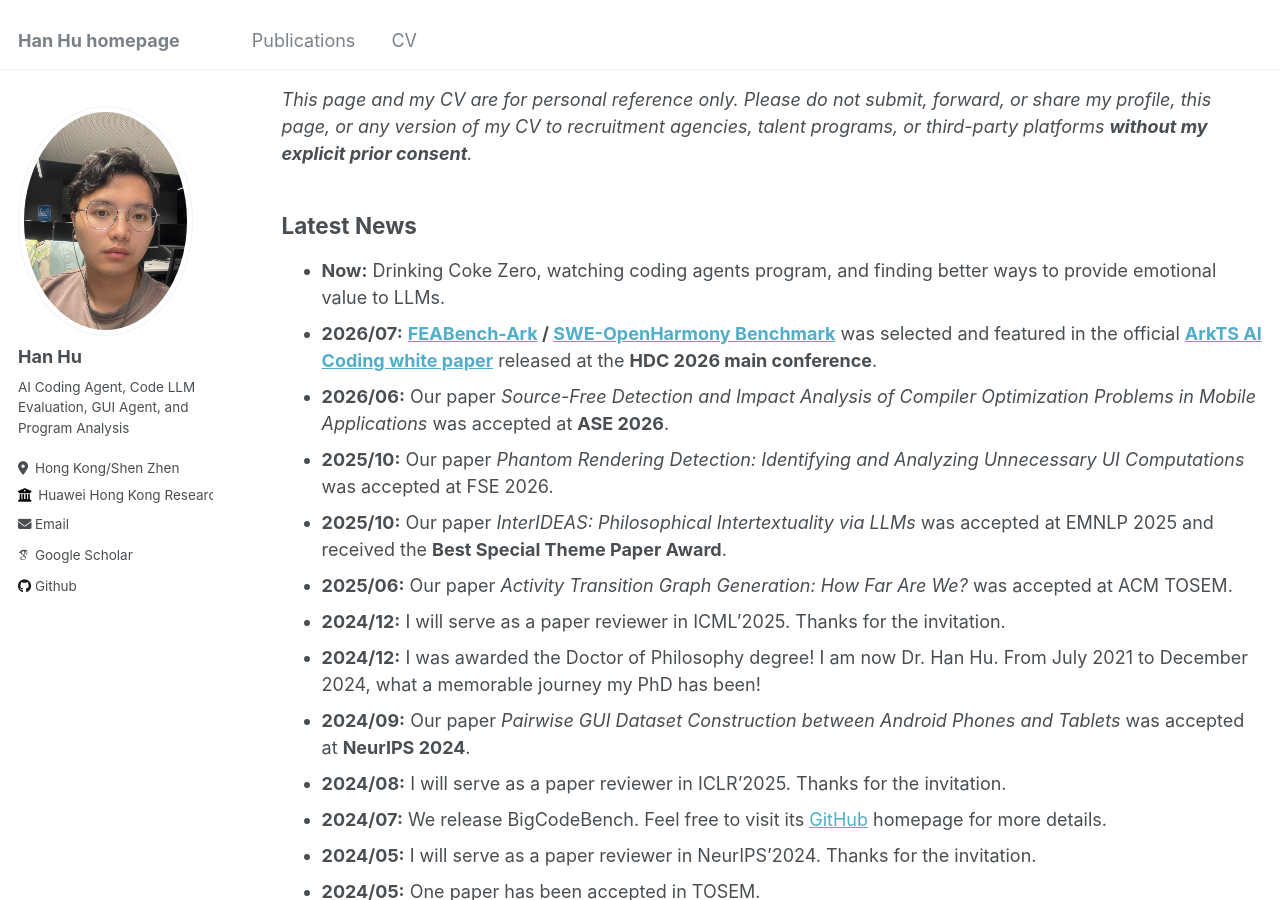
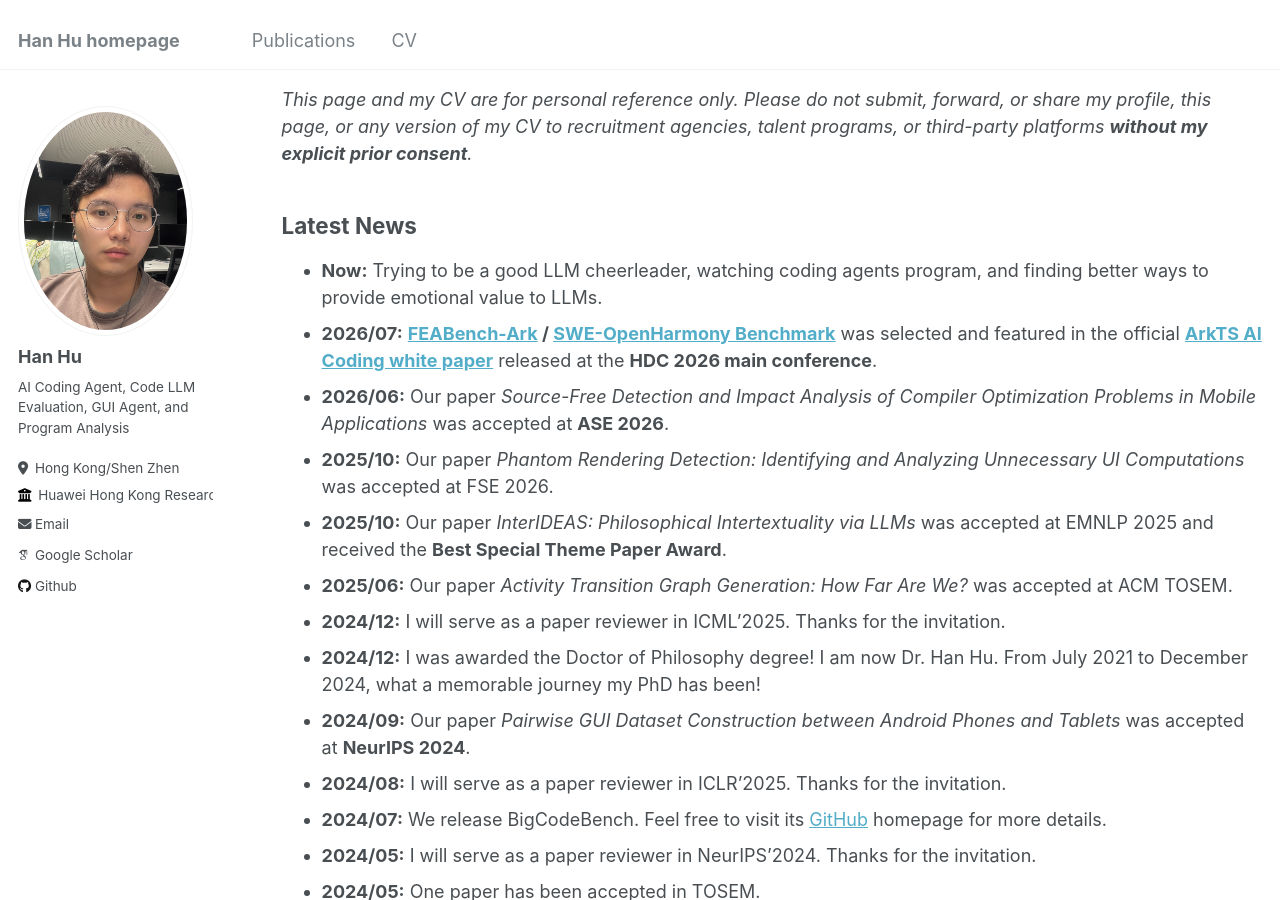
Before and after one commit to huhanGitHub/huhanGitHub.github.io, a Jekyll site: the page built from _pages/about.md, in a window 1280 px wide and 900 px high, scrolled down 1646 px. Built offline with Jekyll 4.4.1, drawn with Linux system fonts in a browser that asks for light colours; some web fonts are replaced.

Commit message:
Refine homepage now line

```diff
--- a/_pages/about.md
+++ b/_pages/about.md
@@ -50,7 +50,7 @@ If you are interested in collaborating on research projects or joining our team,
 
 ## Latest News
 
-- **Now:** Drinking Coke Zero, watching coding agents program, and finding better ways to provide emotional value to LLMs.
+- **Now:** Trying to be a good LLM cheerleader, watching coding agents program, and finding better ways to provide emotional value to LLMs.
 - **2026/07:** **[FEABench-Ark](https://developer.huawei.com/consumer/cn/doc/guidebook/aitech2026-4-2-0000002594762498) / [SWE-OpenHarmony Benchmark](https://gitcode.com/SMAT/SWE-OpenHarmony)** was selected and featured in the official **[ArkTS AI Coding white paper](https://developer.huawei.com/consumer/cn/doc/guidebook/aitech2026-1-0000002594922404)** released at the **HDC 2026 main conference**.
 - **2026/06:** Our paper *Source-Free Detection and Impact Analysis of Compiler Optimization Problems in Mobile Applications* was accepted at **ASE 2026**.
 - **2025/10:** Our paper *Phantom Rendering Detection: Identifying and Analyzing Unnecessary UI Computations* was accepted at FSE 2026.
```
